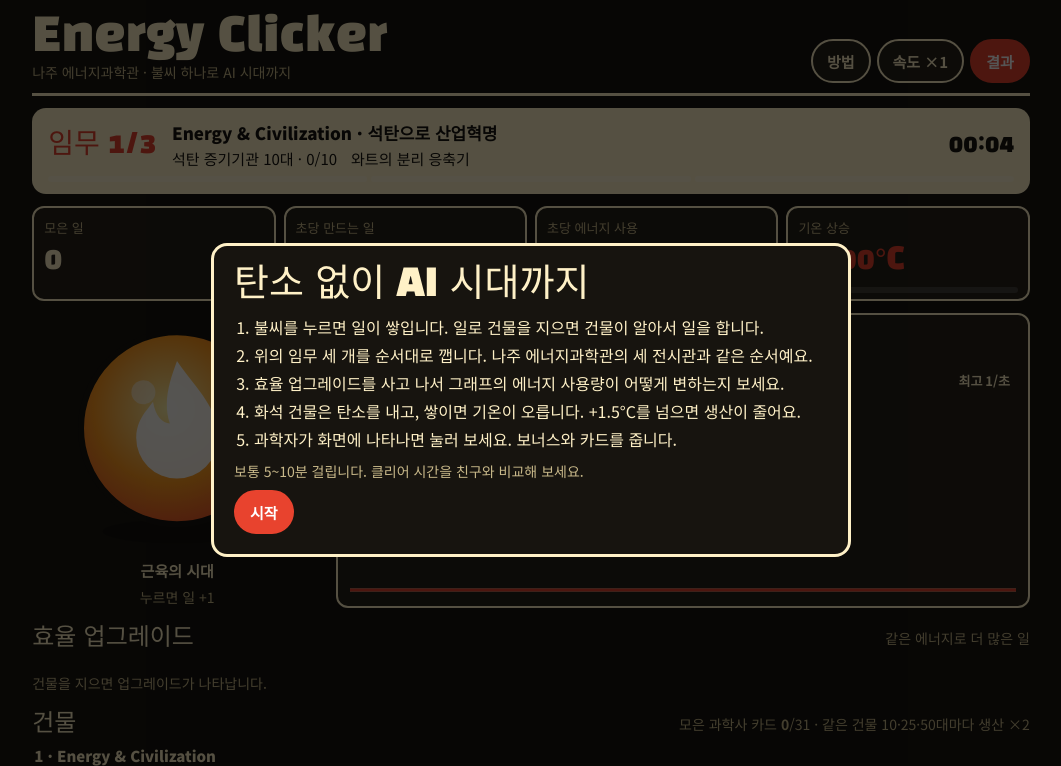
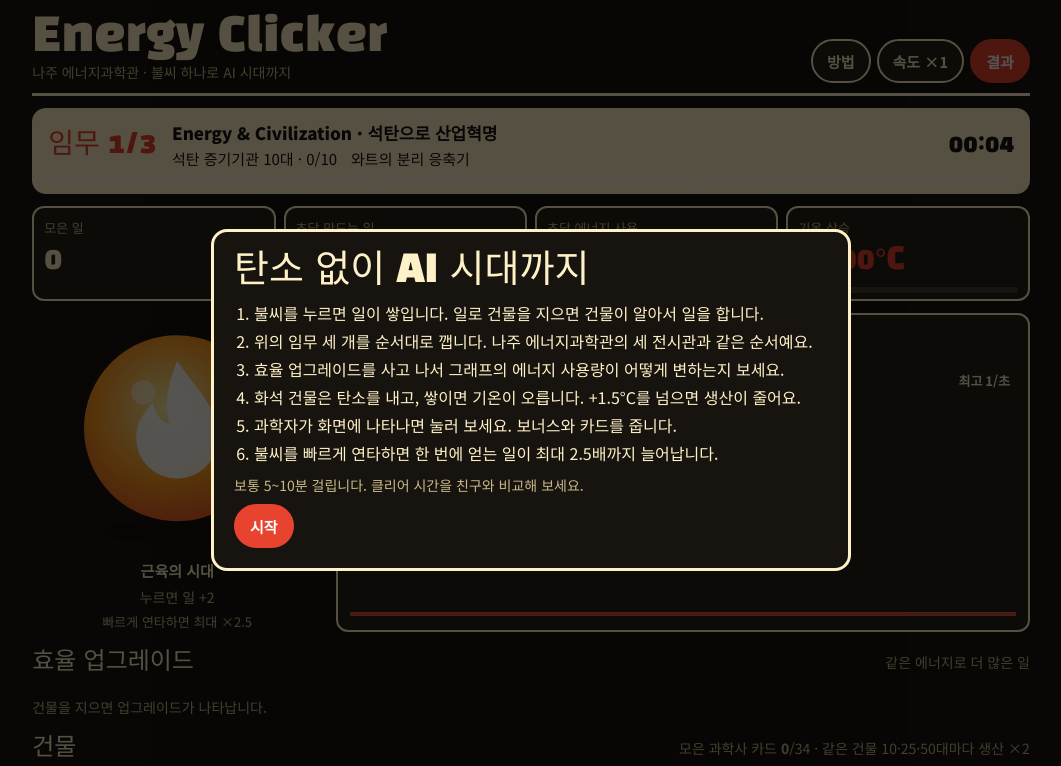
Before and after one commit to Miniipad03/energy-clicker, a plain HTML site: page index.html in a window 1280 px wide. Shown: the top 766 px of the page, without its empty margins (109-1170 px from the left). Drawn offline with Linux system fonts and the light colour scheme.

Commit message:
Click combo and click upgrades; remove footer
Co-Authored-By: Claude Opus 5.5 <noreply@anthropic.com>
Claude-Session: https://claude.ai/code/session_019tcQUph2dUgSngLUoAVDvC

```diff
--- a/index.html
+++ b/index.html
@@ -59,6 +59,8 @@ h1{font-size:clamp(30px,6vw,46px)}
 #visit small{display:block;font-weight:400;font-size:12px;color:var(--mute)}
 @keyframes bob{to{transform:translateY(-6px)}}
 #boost{display:none;text-align:center;font-weight:900;color:var(--red)}
+#combo{font-size:13px;color:var(--mute);min-height:20px}
+#combo.hot{font-family:"Black Han Sans",sans-serif;font-size:18px;color:var(--red)}
 .row{display:flex;flex-wrap:wrap;gap:8px;align-items:center;justify-content:space-between;margin:18px 0 8px}
 .row h2{font-size:24px}
 .shop{display:grid;grid-template-columns:repeat(auto-fill,minmax(270px,1fr));gap:10px}
@@ -147,6 +149,7 @@ blockquote small{display:block;color:var(--mute);margin-top:4px}
       </button>
       <div id="era">근육의 시대</div>
       <div class="sub">누르면 일 +<span id="perclick">1</span></div>
+      <div id="combo"></div>
       <div id="boost"></div>
     </div>
     <div class="chartbox">
@@ -163,7 +166,7 @@ blockquote small{display:block;color:var(--mute);margin-top:4px}
   <div class="row"><h2>건물</h2><span class="sub">모은 과학사 카드 <b id="cards">0</b>/<span id="cardsMax">0</span> · 같은 건물 10·25·50대마다 생산 ×2</span></div>
   <div id="shop"></div>
 
-  <div class="foot">HA1003 과학사와 과학커뮤니케이션 개인 프로젝트 · 권우성. 생산량과 기온은 게임을 위해 단순하게 만든 숫자이고, 과학사 카드 내용은 실제 기록입니다.</div>
+
 </div>
 
 <div id="toast" role="status" aria-live="polite"></div>
@@ -187,6 +190,9 @@ const B=[
  {id:'k',n:'핵융합 KSTAR',ch:3,cost:300000000,inp:1500000,eff:1,ic:'k',y:'2024',ct:'한국의 인공태양',cx:'대전의 핵융합 장치 KSTAR는 2024년 1억 도 플라스마를 48초 동안 유지했습니다. 실제로는 아직 전기를 만들지 못하는 실험 장치예요. 클리어 후 보너스 건물입니다.'}
 ];
 const U=[
+ {id:'lever',n:'지렛대의 원리',t:[],x:2,kind:'click',cost:150,need:['w'],y:'기원전 3세기',ct:'아르키메데스',cx:'아르키메데스는 지렛대의 원리를 수학으로 정리했습니다. "설 자리를 주면 지구를 움직이겠다"는 말이 그의 것으로 전해집니다. 같은 힘으로 더 큰 일을 하는 첫걸음입니다.'},
+ {id:'hammer',n:'증기 해머',t:[],x:2,kind:'click',cost:20000,need:['s'],y:'1839',ct:'제임스 네이스미스',cx:'1839년 네이스미스가 증기의 힘으로 내리치는 해머를 설계했습니다. 거대한 쇳덩이를 두드리면서도 힘을 아주 섬세하게 조절할 수 있었습니다.'},
+ {id:'transistor',n:'트랜지스터',t:[],x:1.5,kind:'click',cost:2000000,need:['o','t'],y:'1947',ct:'벨 연구소',cx:'1947년 벨 연구소에서 트랜지스터가 나왔습니다. 작은 신호 하나로 큰 전류를 켜고 끄는 스위치로, 지금의 모든 컴퓨터 칩이 여기서 출발했습니다.'},
  {id:'smeaton',n:'스미턴의 물레바퀴 실험',t:['m','v'],x:2,cost:900,need:['m'],y:'1759',ct:'존 스미턴',cx:'스미턴은 물레바퀴와 풍차 날개를 모형으로 만들어 하나하나 재 봤습니다. 물이 바퀴 위로 떨어지게 하면 같은 물로 훨씬 많은 일을 한다는 걸 숫자로 보였습니다.'},
  {id:'watt',n:'와트의 분리 응축기',t:['s'],x:2,cost:6000,need:['s'],y:'1769',ct:'제임스 와트',cx:'와트가 분리 응축기를 달자 같은 일에 드는 석탄이 크게 줄었습니다. 그 뒤 영국은 석탄을 덜 썼을까요? 그래프를 보세요.'},
  {id:'turb',n:'파슨스 증기터빈',t:['p','n'],x:2,cost:60000,need:['p'],y:'1884',ct:'찰스 파슨스',cx:'피스톤 대신 날개를 빠르게 돌리는 증기터빈입니다. 지금도 화력·원자력 발전소 대부분이 이 방식으로 전기를 만듭니다.'},
@@ -214,7 +220,7 @@ const CH=[null,
  {hall:'Future of Humanity · 탄소 없이 AI 시대로',goals:[['AI 데이터센터 가동',()=>S.own.d>=1],['화석 시설 모두 폐쇄',()=>fossilCount()===0&&S.ch3seen,()=>`남은 ${fossilCount()}곳`]]}
 ];
 const fossilCount=()=>B.filter(b=>b.f).reduce((a,b)=>a+S.own[b.id],0);
-const KEY='energyClicker.v4';
+const KEY='energyClicker.v5';
 const fresh=()=>({work:0,own:Object.fromEntries(B.map(b=>[b.id,0])),ups:{},seen:{},log:[],hist:[],marks:[],snap:null,t:0,cum:0,ch:1,clickMul:1,ch3seen:0,won:0,winT:0,winTemp:0});
 let S=fresh();
 try{const s=JSON.parse(localStorage.getItem(KEY)||'null');if(s&&s.own)S=Object.assign(fresh(),s)}catch(e){}
@@ -223,6 +229,8 @@ const $=id=>document.getElementById(id);
 const fmt=v=>{v=Math.floor(v);if(v<1e4)return v.toLocaleString('ko-KR');for(const[k,s]of[[1e12,'조'],[1e8,'억'],[1e4,'만']])if(v>=k)return(v/k).toFixed(v/k<10?1:0)+s;return v};
 const ms=id=>{const c=S.own[id];return(c>=10?2:1)*(c>=25?2:1)*(c>=50?2:1)};
 const mult=id=>ms(id)*U.filter(u=>S.ups[u.id]&&!u.kind&&u.t.includes(id)).reduce((a,u)=>a*u.x,1);
+const clickUp=()=>U.filter(u=>S.ups[u.id]&&u.kind==='click').reduce((a,u)=>a*u.x,1);
+let heat=0;const combo=()=>1+Math.min(heat,30)/20;
 const cmul=id=>U.filter(u=>S.ups[u.id]&&u.kind==='cost'&&u.t.includes(id)).reduce((a,u)=>a*u.x,1);
 const cost=b=>Math.ceil(b.cost*Math.pow(1.16,S.own[b.id])*cmul(b.id));
 const use=()=>B.reduce((a,b)=>a+S.own[b.id]*b.inp,0);
@@ -231,7 +239,7 @@ const temp=()=>S.cum/1.2e6;
 const pen=()=>{const t=temp();return t>=2?.6:t>=1.5?.8:1};
 const wps=()=>B.reduce((a,b)=>a+S.own[b.id]*b.inp*b.eff*mult(b.id),0)*pen()*boostX;
 const effGain=()=>U.filter(u=>S.ups[u.id]&&!u.kind).reduce((a,u)=>a*u.x,1);
-const perClick=()=>(1+Math.floor(wps()/boostX*0.03))*S.clickMul;
+const perClick=()=>Math.floor((2+wps()/boostX*0.02)*clickUp()*combo());
 const mmss=t=>{t=Math.floor(t);return String(Math.floor(t/60)).padStart(2,'0')+':'+String(t%60).padStart(2,'0')};
 const save=()=>{try{localStorage.setItem(KEY,JSON.stringify(S))}catch(e){}};
 
@@ -256,7 +264,7 @@ const hallOf=c=>['','문명','사회','미래'][c];
 const CHN=['','1 · Energy & Civilization','2 · Energy & Our Society','3 · Future of Humanity'];
 function renderShop(){
  $('shop').innerHTML=[1,2,3].map(c=>`<div class="grp" id="g-${c}"><div class="gh"><span>${CHN[c]}</span><span class="d" id="gl-${c}"></span></div><div class="shop">${B.filter(b=>b.ch===c).map(b=>`<div class="card locked" id="w-${b.id}"><button class="item" id="b-${b.id}"><span class="ico">${svg(b.ic)}</span><span><span class="n">${b.n}</span>${b.f?'<span class="fos">화석</span>':''}<br><span class="d" id="bd-${b.id}"></span></span><span class="c" id="bc-${b.id}"></span></button>${b.f?`<button class="close" id="sl-${b.id}" hidden></button>`:''}</div>`).join('')}</div></div>`).join('');
- $('ups').innerHTML=U.map(u=>`<div class="card uc locked" id="wu-${u.id}"><button class="item up" id="u-${u.id}"><span class="ico">${svg(B.find(b=>b.id===u.need[0]).ic)}</span><span><span class="n">${u.n}</span> <span class="yr">${u.y}</span><br><span class="d">${u.t.map(t=>B.find(b=>b.id===t).n).join('·')} ${u.kind==='cost'?'가격 ×'+u.x:'효율 ×'+u.x}</span></span><span class="c">${fmt(u.cost)}<small>일</small></span></button></div>`).join('');
+ $('ups').innerHTML=U.map(u=>`<div class="card uc locked" id="wu-${u.id}"><button class="item up" id="u-${u.id}"><span class="ico">${svg(B.find(b=>b.id===u.need[0]).ic)}</span><span><span class="n">${u.n}</span> <span class="yr">${u.y}</span><br><span class="d">${u.kind==='click'?'클릭 ×'+u.x:u.t.map(t=>B.find(b=>b.id===t).n).join('·')+' '+(u.kind==='cost'?'가격 ×'+u.x:'효율 ×'+u.x)}</span></span><span class="c">${fmt(u.cost)}<small>일</small></span></button></div>`).join('');
  B.forEach(b=>{$('b-'+b.id).onclick=()=>buy(b);if(b.f)$('sl-'+b.id).onclick=()=>sell(b);});
  U.forEach(u=>$('u-'+u.id).onclick=()=>buyUp(u));
  $('cardsMax').textContent=B.length+U.length+SCI.length;
@@ -279,9 +287,9 @@ function mission(){
  for(let i=1;i<=3;i++)$('st'+i).classList.toggle('on',S.ch>i);
 }
 function clearCh(){
- const c=S.ch;S.ch++;S.clickMul*=2;
- if(c===1)show('임무 1','완료','Energy & Civilization','증기기관이 공장을 돌리기 시작했습니다. 클릭 ×2. 이제 발전소와 자동차를 지을 수 있어요. 화석이냐 아니냐는 여러분이 고르세요.');
- if(c===2){S.ch3seen=1;show('임무 2','완료','Energy & Our Society','도시에 불이 들어왔습니다. 클릭 ×2. 마지막 임무는 화석 시설을 모두 닫고 AI 데이터센터를 돌리는 것. 화석 건물 카드 아래 "폐쇄" 버튼을 쓰세요.');}
+ const c=S.ch;S.ch++;
+ if(c===1)show('임무 1','완료','Energy & Civilization','증기기관이 공장을 돌리기 시작했습니다. 이제 발전소와 자동차를 지을 수 있어요. 화석이냐 아니냐는 여러분이 고르세요.');
+ if(c===2){S.ch3seen=1;show('임무 2','완료','Energy & Our Society','도시에 불이 들어왔습니다. 마지막 임무는 화석 시설을 모두 닫고 AI 데이터센터를 돌리는 것. 화석 건물 카드 아래 "폐쇄" 버튼을 쓰세요.');}
  if(c===3){S.won=1;S.winT=S.t;S.winTemp=temp();setTimeout(()=>result(true),600);}
  save();
 }
@@ -291,7 +299,7 @@ function tick(dt){
  $('work').textContent=fmt(S.work);$('wps').textContent=fmt(w);$('use').textContent=fmt(use());
  const t=temp();$('temp').textContent='+'+t.toFixed(2)+'°C';$('tbar').style.width=Math.min(100,t/2.5*100)+'%';
  $('pen').textContent=t>=2?'· 폭염: 생산 −40%':t>=1.5?'· 이상기후: 생산 −20%':'';
- $('perclick').textContent=fmt(perClick());$('era').textContent=eraName();
+ $('perclick').textContent=fmt(perClick());{const c=combo();$('combo').textContent=c>1.05?`연타 ×${c.toFixed(1)}`:'빠르게 연타하면 최대 ×2.5';$('combo').classList.toggle('hot',c>1.05);$('orb').style.filter=c>1.05?`brightness(${1+(c-1)*.25}) saturate(${1+(c-1)*.3})`:'';}$('era').textContent=eraName();
  $('clock').textContent=mmss(S.ch>3?S.winT:S.t);
  B.forEach(b=>{const wr=$('w-'+b.id),c=cost(b);const open=b.ch<=S.ch&&(S.work>=b.cost*.4||S.own[b.id]||b.id==='w');if(open||S.own[b.id])wr.classList.remove('locked');
   $('b-'+b.id).disabled=S.work<c||b.ch>S.ch;
@@ -305,7 +313,7 @@ function tick(dt){
  $('upsEmpty').hidden=U.some(u=>!S.ups[u.id]&&u.need.some(n=>S.own[n]));
  mission();
 }
-$('orb').onclick=e=>{const v=perClick();S.work+=v;tick(0);
+$('orb').onclick=e=>{heat=Math.min(heat+1,40);const v=perClick();S.work+=v;tick(0);
  const f=document.createElement('span');f.className='float';f.textContent='+'+fmt(v);const r=$('orbbox').getBoundingClientRect();
  f.style.left=((e.clientX||r.left+r.width/2)-r.left-10)+'px';f.style.top=((e.clientY||r.top+r.height/2)-r.top-20)+'px';$('orbbox').appendChild(f);setTimeout(()=>f.remove(),800);};
 document.addEventListener('keydown',e=>{if(e.code==='Space'&&e.target===document.body){e.preventDefault();$('orb').click();}});
@@ -336,7 +344,7 @@ function draw(){const W=cv.clientWidth,H=cv.clientHeight,dpr=devicePixelRatio||1
 const ro=new ResizeObserver(draw);ro.observe(cv);
 
 let last=performance.now(),acc=0,sv=0;
-function loop(now){const real=Math.min(.25,(now-last)/1000),dt=real*speed;last=now;S.t+=dt;
+function loop(now){const real=Math.min(.25,(now-last)/1000),dt=real*speed;last=now;S.t+=dt;heat=Math.max(0,heat-real*8);
  if(boostT>0){boostT-=dt;$('boost').style.display='block';$('boost').textContent=`생산 ×5 · ${Math.ceil(boostT)}초`;if(boostT<=0){boostX=1;$('boost').style.display='none';}}
  nextVisit-=dt;if(nextVisit<=0&&S.t>20){spawnVisit();nextVisit=30+Math.random()*25;}
  if(visitLeft>0){visitLeft-=real;if(visitLeft<=0)$('visit').style.display='none';}
@@ -370,7 +378,8 @@ function howto(){
  <li>위의 임무 세 개를 순서대로 깹니다. 나주 에너지과학관의 세 전시관과 같은 순서예요.</li>
  <li>효율 업그레이드를 사고 나서 그래프의 에너지 사용량이 어떻게 변하는지 보세요.</li>
  <li>화석 건물은 탄소를 내고, 쌓이면 기온이 오릅니다. +1.5°C를 넘으면 생산이 줄어요.</li>
- <li>과학자가 화면에 나타나면 눌러 보세요. 보너스와 카드를 줍니다.</li></ol>
+ <li>과학자가 화면에 나타나면 눌러 보세요. 보너스와 카드를 줍니다.</li>
+ <li>불씨를 빠르게 연타하면 한 번에 얻는 일이 최대 2.5배까지 늘어납니다.</li></ol>
  <p class="sub">보통 5~10분 걸립니다. 클리어 시간을 친구와 비교해 보세요.</p>
  <button class="btn main" id="close">시작</button>`;
  $('modal').classList.add('show');$('close').onclick=()=>$('modal').classList.remove('show');
```
